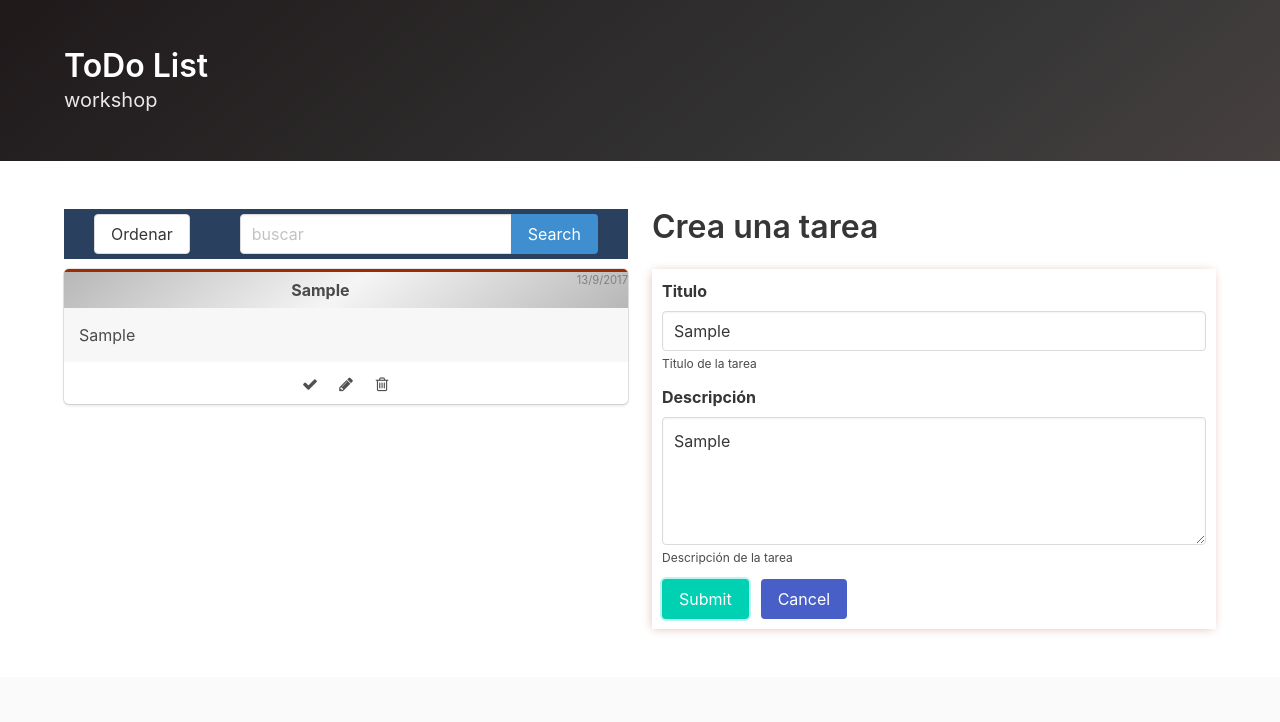
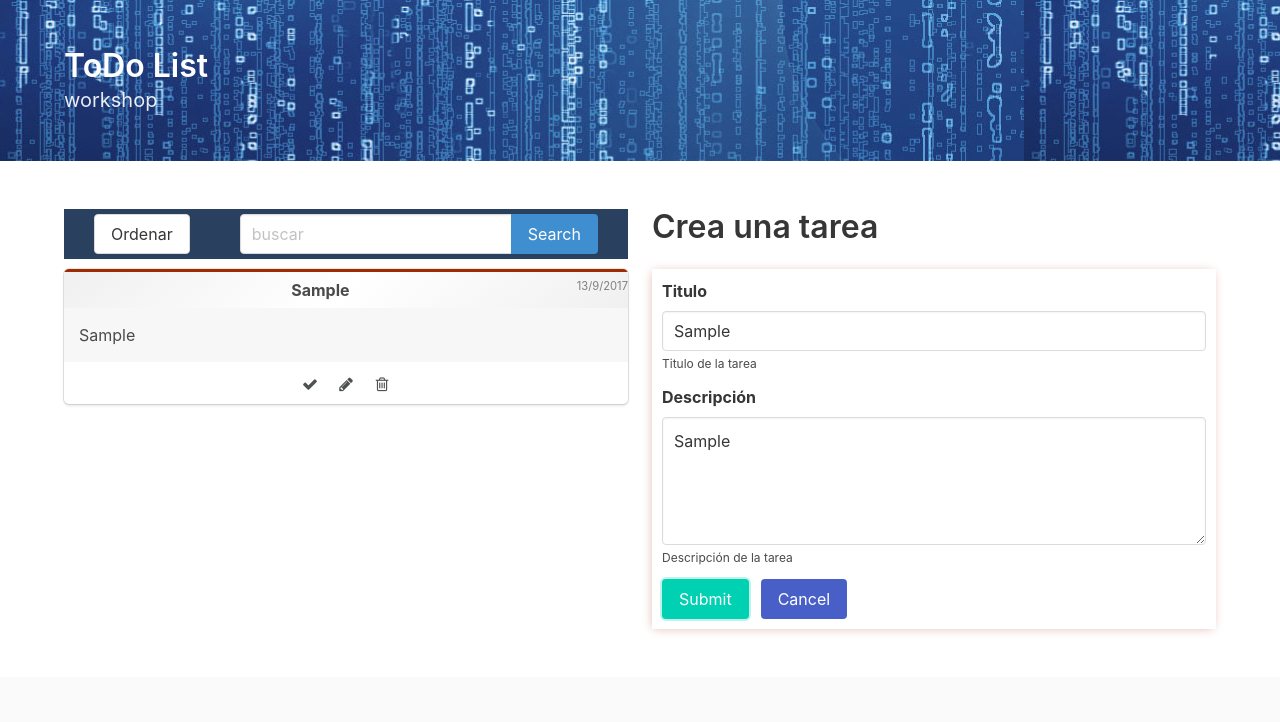
Before and after one commit to moonbe77/ToDo-List, a plain HTML site: page index.html in a window 1280 px wide. Both pictures are taken after typing "Sample", "Sample" into the empty fields and a click on the button "Submit". Shown: the top 722 px of the page. Drawn offline with nearby package versions, Linux system fonts and the light colour scheme.

Commit message:
ordenando codigo add background header y empezando a ordenar

```diff
--- a/index.html
+++ b/index.html
@@ -132,5 +132,6 @@
         </div>
       </footer>
   <script src="js/script.js" ></script>
+  <script src="js/render.js" ></script>
   </body>
 </html>
--- /dev/null
+++ b/js/render.js
@@ -0,0 +1,43 @@
+var form = document.getElementById("formCreate")
+var formModal = document.getElementById("formModal")
+var showTask = document.getElementById("showTask")
+var eliminar = document.getElementsByClassName("eliminar")
+var editar = document.getElementsByClassName("editar")
+var realizado = document.getElementsByClassName("realizado")
+var modal = document.getElementById("modal")
+
+var mostrarTareas= function (tarea){
+    var res = Number(tarea.id.slice(2))
+    var fecha = devolverFecha(res)
+/*usando nueva sintaxis para concatenar variables*/
+var boxContent = `
+<div class="box  ${'completado-'+tarea.completado}">\
+    <div class="titulo is-primary is-bold center"><b>${tarea.titulo}</b>
+    <div class="fecha">${fecha}</div>\
+    </div>\
+    <div class="descr">${tarea.desc}</div>\
+    <nav class="level is-mobile" >
+        <div class="level-right" id="${tarea.id}">\
+            <a class="level-item realizado" dataID="${tarea.id}"><span class="icon"><i class="fa fa-check" title="Tarea Realizada"></i></span></a>\
+            <a class="level-item editar" dataID="${tarea.id}"><span class="icon"><i class="fa fa-pencil" title="Editar"></i></span></a>\
+            <a class="level-item eliminar" title="Eliminar Tarea" dataID="${tarea.id}" dataID="${tarea.id}"><span class="icon"><i class="fa fa-trash-o"></i></span></a>\
+        </div>\
+    </nav>\
+</div>`;
+var newBox = document.createElement("div")
+newBox.innerHTML = boxContent
+showTask.appendChild(newBox)
+crearEvento()
+}
+
+var mostrarModal= function(){
+    modal.classList.toggle("is-active") //con toggle lo que hace es agregar o quitar la clase si ya fue agregada
+}
+//asigna los eventos a las tareas mostradas
+function crearEvento(){
+    for (var i = 0; i < eliminar.length; i++) {
+        eliminar[i].addEventListener('click', removeTask)
+        editar[i].addEventListener('click', editarTask)
+        realizado[i].addEventListener('click', realizarTask)
+    }
+}
--- a/js/script.js
+++ b/js/script.js
@@ -4,36 +4,32 @@
 3. formatear las tareas segun el estado
 4. metodos para eliminar , completar, descompletar, editar,     buscar
 */
-var form = document.getElementById("formCreate")
-var formModal = document.getElementById("formModal")
-var showTask = document.getElementById("showTask")
-var eliminar = document.getElementsByClassName("eliminar")
-var editar = document.getElementsByClassName("editar")
-var realizado = document.getElementsByClassName("realizado")
-var modal = document.getElementById("modal")
-var obTarea ={}
 
-function crearTarea(id,titulo,desc,realizado){ //constructor del objeto tarea
+var objetos={}
+
+function CrearTarea(id,titulo,desc,realizado){ //constructor del objeto tarea
     this.id= id
     this.titulo= titulo
     this.desc=desc
     this.completado = realizado //boleno es true or false
 }
+
 var addTask= function(event){
     event.preventDefault()
     var id="td"+Date.now()  //metodo para generar el id unico
     var titulo = form[0].value
     var desc = form[1].value
-        obTarea = new crearTarea(id,titulo,desc,"false")
+    var obTarea = new CrearTarea(id,titulo,desc,"false")
         almacenar(obTarea.id,obTarea)
     console.log(obTarea)
 }
-var almacenar = function (id,obTarea) {
-    localStorage.setItem(id,JSON.stringify(obTarea))
+var almacenar = function (id,objetoTarea) {
+    localStorage.setItem(id,JSON.stringify(objetoTarea))
     //tarea.id
     showTask.innerHTML = ""
     recuperarTareas()
 }
+
 var recuperarTareas = function (){ //busco las tareas en LocalStorage y las muestro usando la funcion mostrarTareas()
 
     for (x=0; x<=localStorage.length-1; x++)  {
@@ -44,34 +40,15 @@ var recuperarTareas = function (){ //busco las tareas en LocalStorage y las mues
             //console.log(tareaID)
             var tarea = JSON.parse(tareaID)
             mostrarTareas(tarea)
+            objetos =+ tarea
         }else{
         showTask.innerHTML = "<h3>No hay tareas</h3>"}//esto solo se muestra si hay algun dato en LS y no es una clave de la todo list
       }
       crearEvento()
+      return objetos
 }
 
-var mostrarTareas= function (tarea){
-        var res = Number(tarea.id.slice(2))
-        var fecha = devolverFecha(res)
-    /*usando nueva sintaxis para concatenar variables*/
-    var boxContent = `
-    <div class="box  ${'completado-'+tarea.completado}">\
-        <div class="fecha">${fecha}</div>\
-        <div class="titulo is-primary is-bold center"><b>${tarea.titulo}</b></div>\
-        <div class="descr">${tarea.desc}</div>\
-        <nav class="level is-mobile" >
-            <div class="level-right" id="${tarea.id}">\
-                <a class="level-item realizado" dataID="${tarea.id}"><span class="icon"><i class="fa fa-check" title="Tarea Realizada"></i></span></a>\
-                <a class="level-item editar" dataID="${tarea.id}"><span class="icon"><i class="fa fa-pencil" title="Editar"></i></span></a>\
-                <a class="level-item eliminar" title="Eliminar Tarea" dataID="${tarea.id}" dataID="${tarea.id}"><span class="icon"><i class="fa fa-trash-o"></i></span></a>\
-            </div>\
-        </nav>\
-    </div>`;
-    var newBox = document.createElement("div")
-    newBox.innerHTML = boxContent
-    showTask.appendChild(newBox)
-    crearEvento()
-}
+
 //funcion para eliminar tareas
 var removeTask = function(event){
     var r = confirm("estas Segur@!");
@@ -106,17 +83,9 @@ var realizarTask = function(event){
     recuperarTareas()
 }
 
-function crearEvento(){
-    for (var i = 0; i < eliminar.length; i++) {
-        eliminar[i].addEventListener('click', removeTask)
-        editar[i].addEventListener('click', editarTask)
-        realizado[i].addEventListener('click', realizarTask)
-    }
-}
 
-var mostrarModal= function(){
-    modal.classList.toggle("is-active") //con toggle lo que hace es agregar o quitar la clase si ya fue agregada
-}
+
+
 
 var almacenarTareaEditada = function (event) {
     event.preventDefault()
@@ -124,7 +93,7 @@ var almacenarTareaEditada = function (event) {
     var titulo = formModal[1].value
     var desc = formModal[2].value
     var realizado = "false"
-        objeto = new crearTarea(tdId,titulo,desc,realizado)
+        objeto = new CrearTarea(tdId,titulo,desc,realizado)
         almacenar(tdId,objeto)
     console.log("Editado: ",objeto)
     mostrarModal()
@@ -138,3 +107,7 @@ var devolverFecha = function(fechaT){
     var  fecha = tDia+"/"+tMes+"/"+tAnio
     return fecha
 }
+
+var ordenar = function (){
+    //ordenar las tareas antes de mostrarlas
+}
--- a/style/style.css
+++ b/style/style.css
@@ -30,7 +30,7 @@ a{
     border-top: 3px solid #9E2C00;
 }
 .titulo.is-primary.is-bold {
-    background-image:  linear-gradient(141deg,#b7b7b7 0,#f4f5f4 50%,#b7b7b7 100%);
+    background-image:  linear-gradient(141deg,#f0f0f0 0,#fff 50%, #f0f0f0 100%);
     padding: 6px 0;
     text-align: center;
 }
@@ -60,3 +60,7 @@ a{
     justify-content: space-around;
     margin-bottom: 10px;
 }
+
+.hero-body{
+    background-image: url('../img/header-background.jpg')
+}
```
Also changed, not shown: img/header-background.jpg (added).
